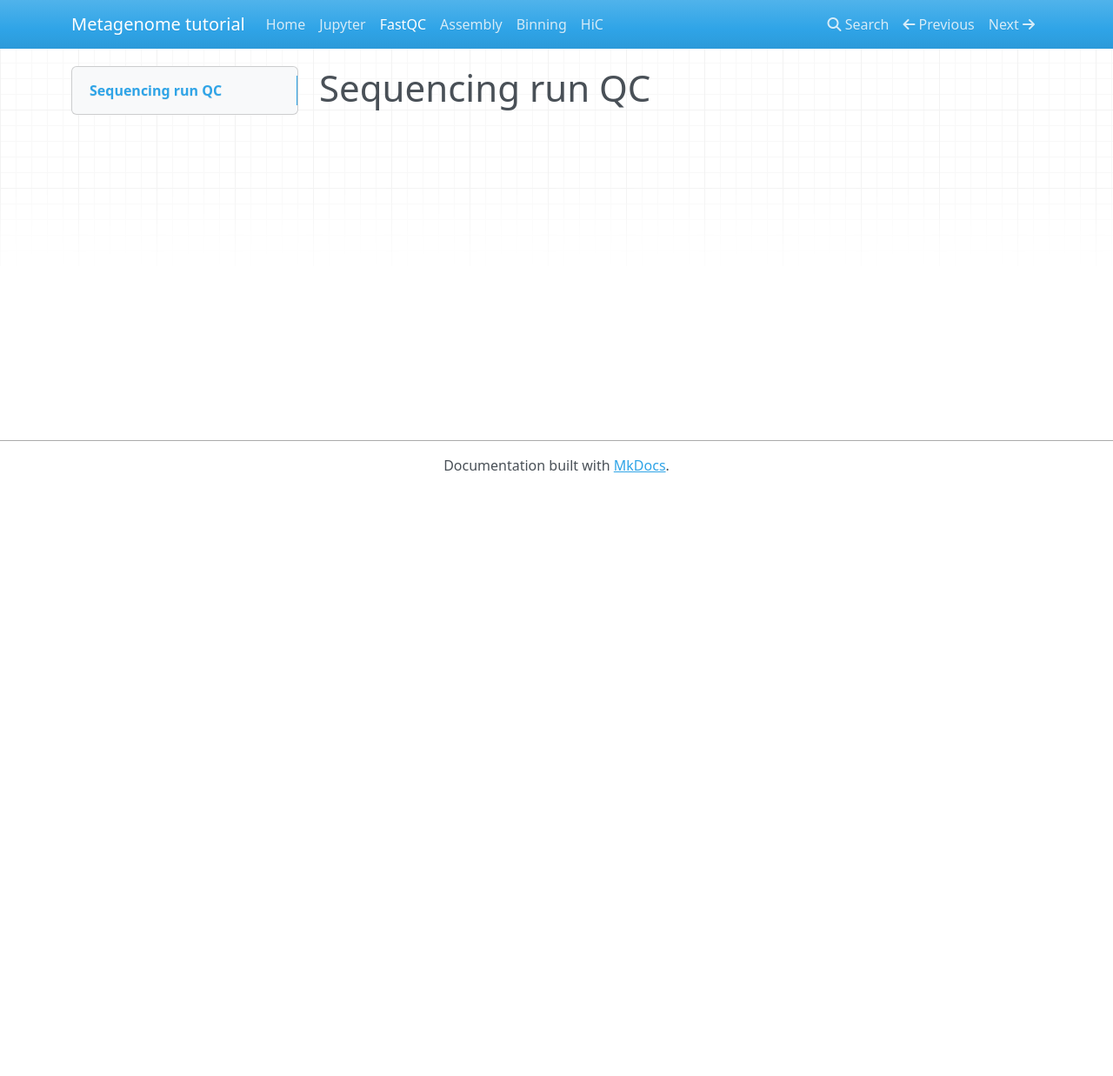
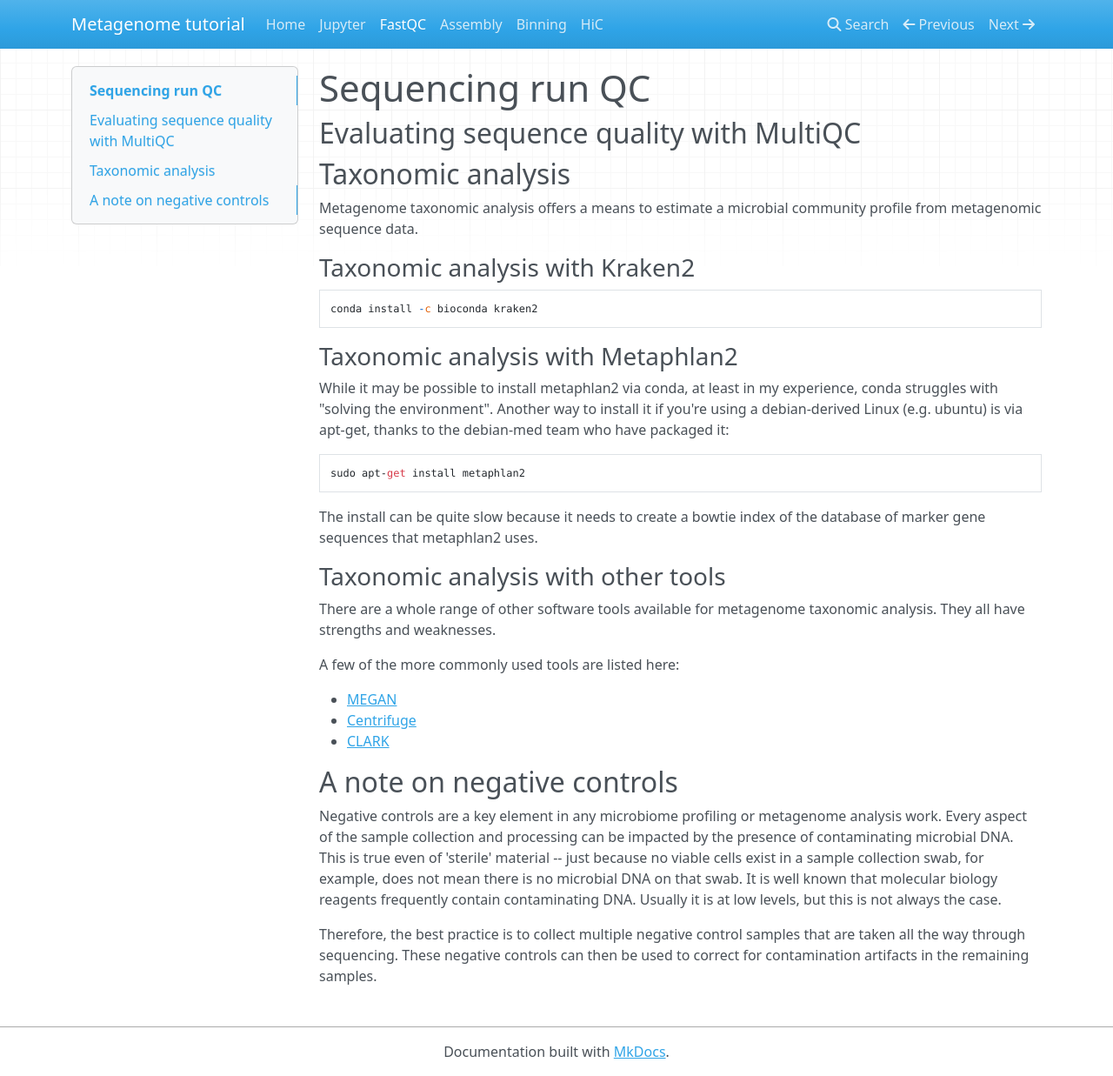
Before and after one commit to thegeneschool/metagenomics, an MkDocs documentation site: the page built from docs/qc.md, in a window 1280 px wide and 1237 px high. Shown: the whole window at 87% size. Built offline with MkDocs 1.6.1, drawn with Linux system fonts in a browser that asks for light colours; nearby versions of some CDN libraries; old or Windows-style settings are respelled for this version of MkDocs.

Commit message:
[AD] WIP fleshing out QC page

````diff
--- a/docs/qc.md
+++ b/docs/qc.md
@@ -1 +1,49 @@
 # Sequencing run QC
+
+
+
+## Evaluating sequence quality with MultiQC
+
+## Taxonomic analysis
+
+Metagenome taxonomic analysis offers a means to estimate a microbial community profile from metagenomic sequence data.
+
+### Taxonomic analysis with Kraken2
+
+```
+conda install -c bioconda kraken2
+```
+
+### Taxonomic analysis with Metaphlan2
+
+While it may be possible to install metaphlan2 via conda, at least in my experience, conda struggles with "solving the environment".
+Another way to install it if you're using a debian-derived Linux (e.g. ubuntu) is via apt-get, thanks to the debian-med team who have packaged it:
+
+```
+sudo apt-get install metaphlan2
+```
+
+The install can be quite slow because it needs to create a bowtie index of the database of marker gene sequences that metaphlan2 uses.
+
+
+### Taxonomic analysis with other tools
+
+There are a whole range of other software tools available for metagenome taxonomic analysis.
+They all have strengths and weaknesses.
+
+A few of the more commonly used tools are listed here:
+
+* [MEGAN](http://ab.inf.uni-tuebingen.de/software/megan6/)
+* [Centrifuge](http://www.ccb.jhu.edu/software/centrifuge/manual.shtml)
+* [CLARK](http://clark.cs.ucr.edu/)
+
+## A note on negative controls
+
+Negative controls are a key element in any microbiome profiling or metagenome analysis work.
+Every aspect of the sample collection and processing can be impacted by the presence of contaminating microbial DNA.
+This is true even of 'sterile' material -- just because no viable cells exist in a sample collection swab, for example, does not mean there is no microbial DNA on that swab.
+It is well known that molecular biology reagents frequently contain contaminating DNA.
+Usually it is at low levels, but this is not always the case.
+
+Therefore, the best practice is to collect multiple negative control samples that are taken all the way through sequencing.
+These negative controls can then be used to correct for contamination artifacts in the remaining samples.
````
